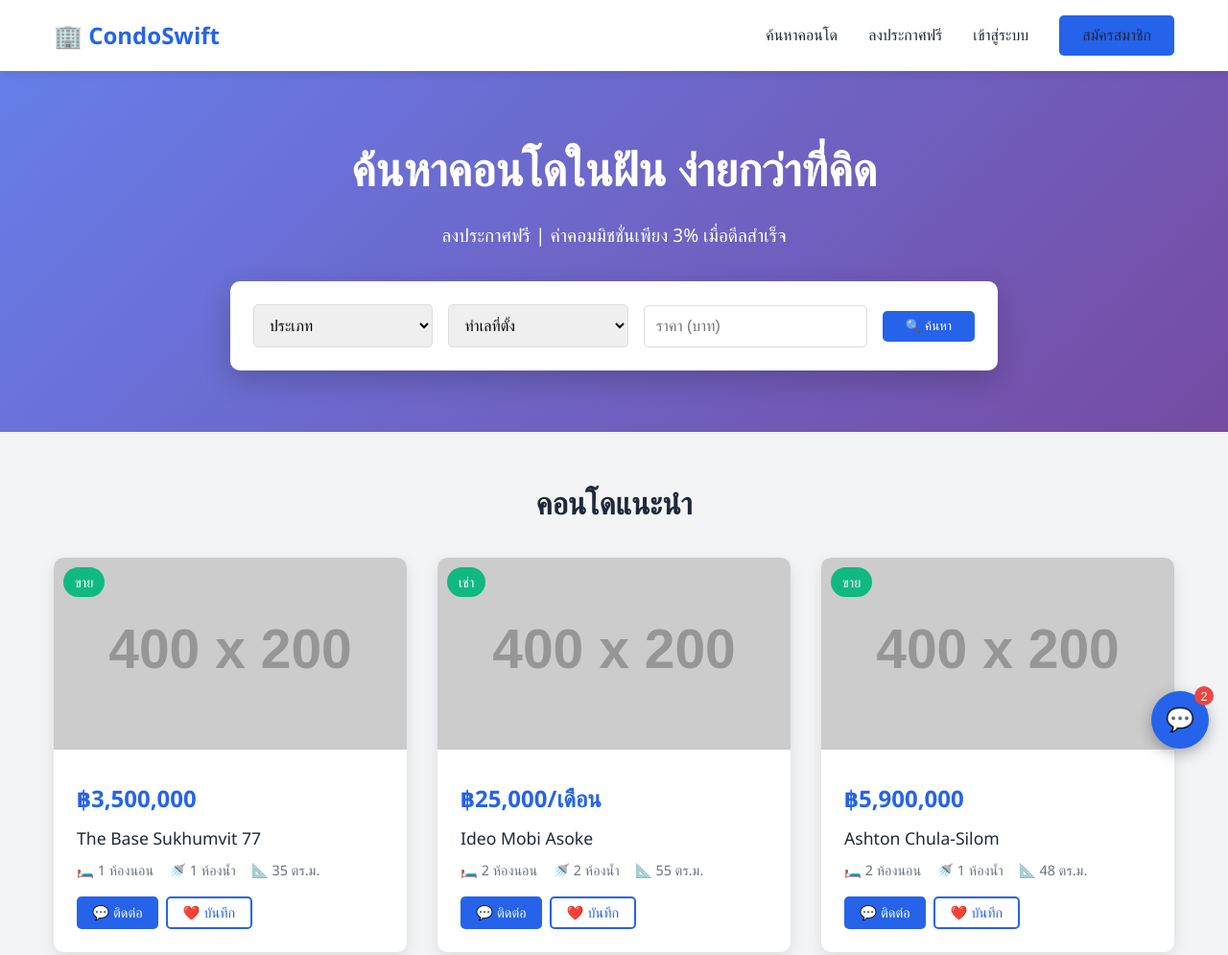
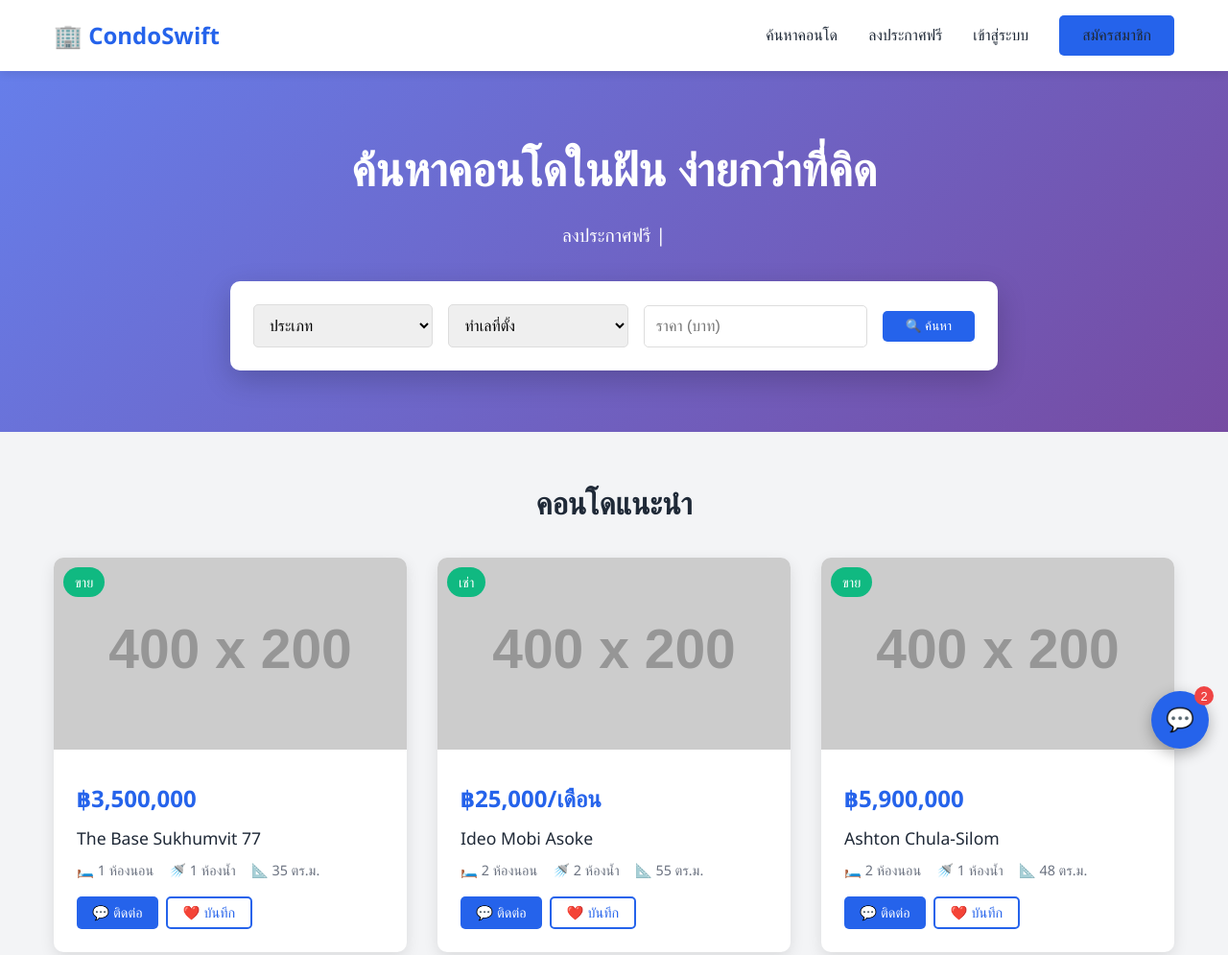
Before and after one commit to SasipornRung/CondoSwift, a plain HTML site: page index.html in a window 1280 px wide. Shown: the top 995 px of the page at 96% size. Drawn offline with Linux system fonts and the light colour scheme; placeholder pictures from the web are drawn by us.

Commit message:
Update index.html

```diff
--- a/index.html
+++ b/index.html
@@ -483,7 +483,7 @@
     <!-- Hero Section -->
     <div class="hero">
         <h1>ค้นหาคอนโดในฝัน ง่ายกว่าที่คิด</h1>
-        <p>ลงประกาศฟรี | ค่าคอมมิชชั่นเพียง 3% เมื่อดีลสำเร็จ</p>
+        <p>ลงประกาศฟรี | </p>
         <div class="search-container">
             <form class="search-form">
                 <select>
```
